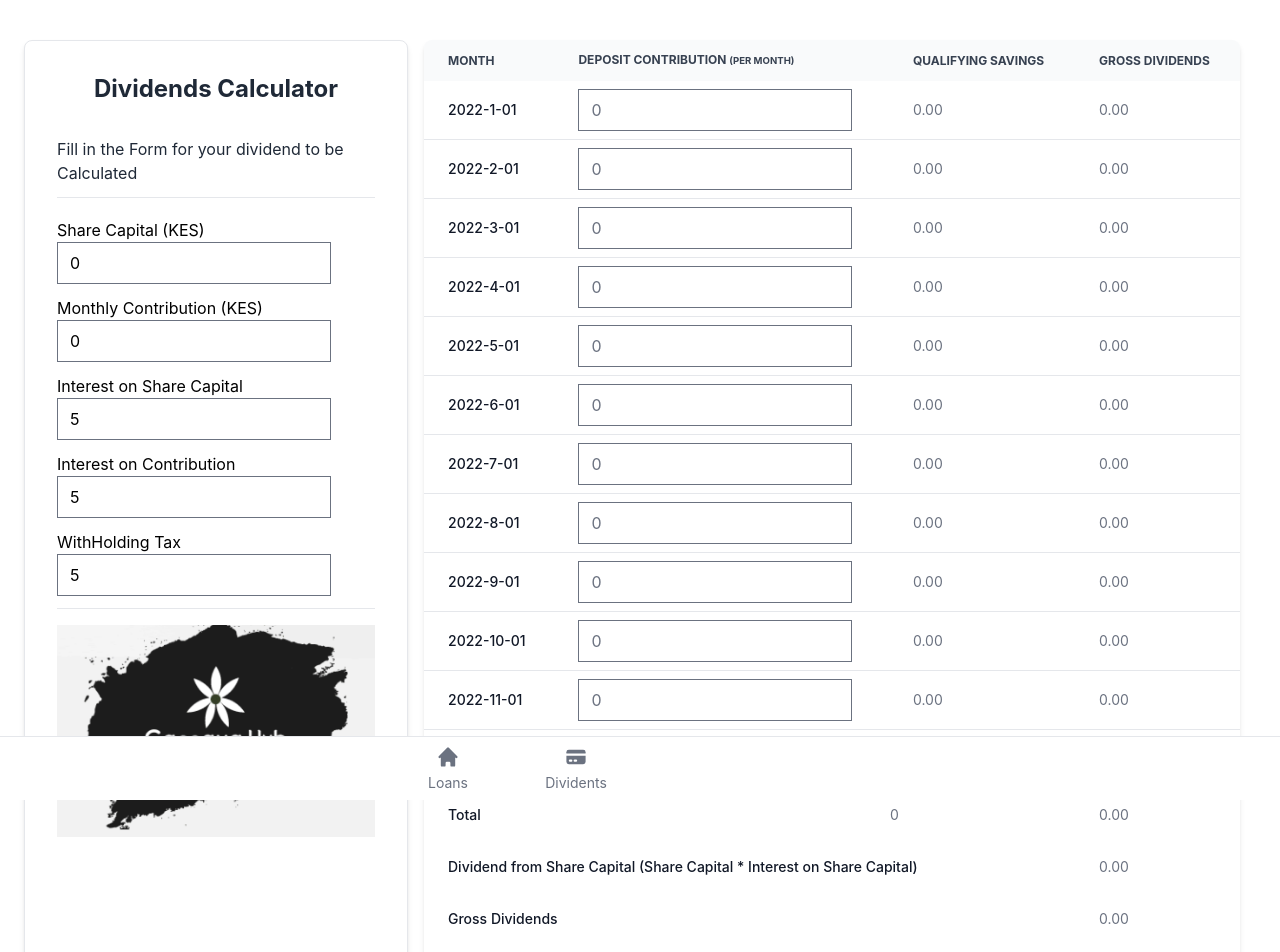
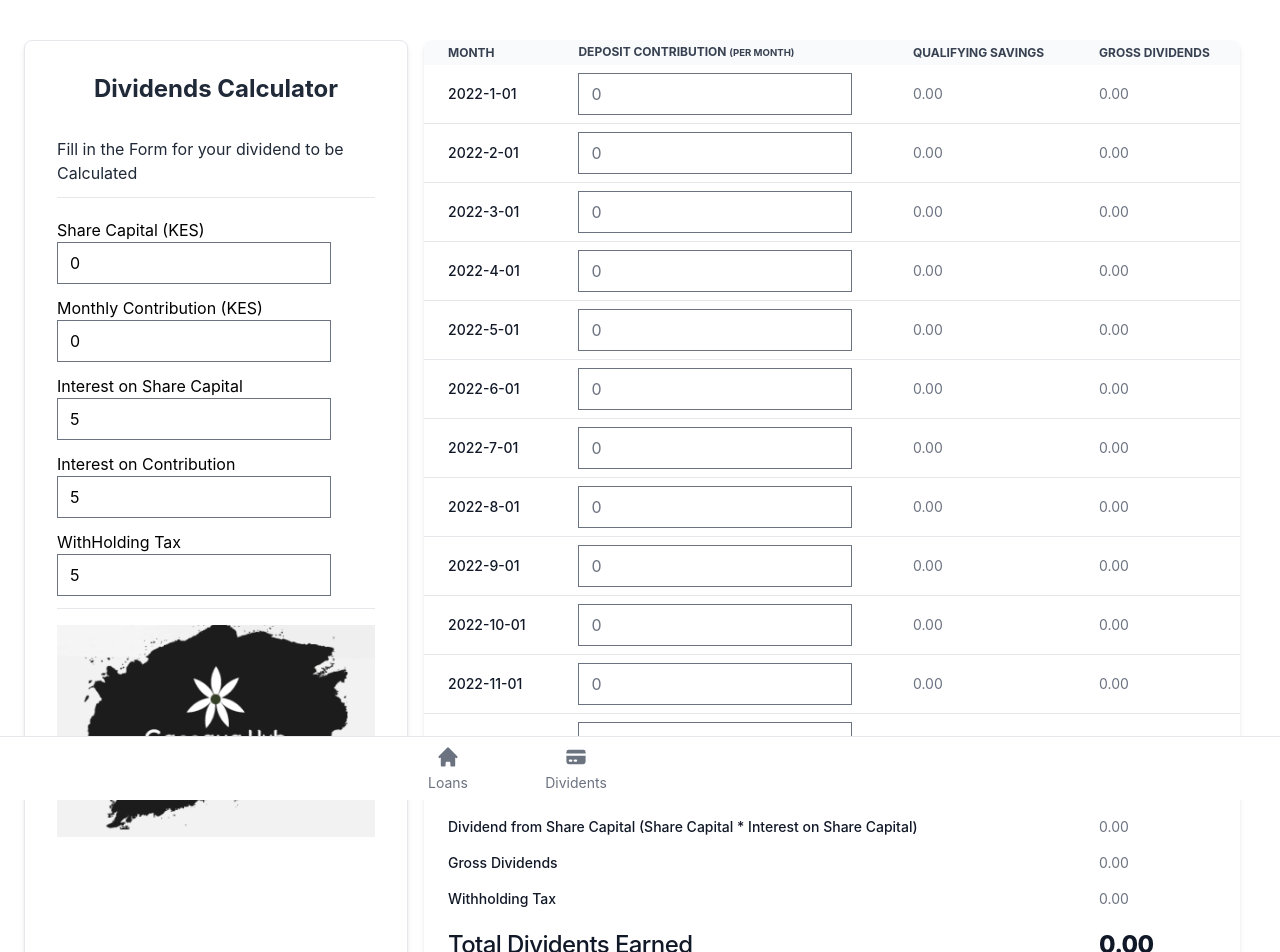
Before and after one commit to kapkory/loan-ammortization, a Vue app: page / in a window 1280 px wide. Shown: the top 952 px of the page. Built offline with nearby package versions, Linux system fonts and the light colour scheme.

Commit message:
fixed design issue

```diff
--- a/src/components/Dividents.vue
+++ b/src/components/Dividents.vue
@@ -101,16 +101,16 @@ watch(monthlyContribution, (newContribution : number)=>{
     <table class="w-full text-sm text-left text-gray-500 dark:text-gray-400">
         <thead class="text-xs text-gray-700 uppercase bg-gray-50 dark:bg-gray-700 dark:text-gray-400">
             <tr>
-                <th scope="col" class="px-6 py-3">
+                <th scope="col" class="px-6 py-1">
                     Month
                 </th>
-                <th scope="col" class="px-6 py-3">
+                <th scope="col" class="px-6 py-1">
                     Deposit Contribution <small class="text-muted">(Per Month)</small>
                 </th>
-                <th scope="col" class="px-6 py-3">
+                <th scope="col" class="px-6 py-1">
                     Qualifying Savings
                 </th>
-                <th scope="col" class="px-6 py-3">
+                <th scope="col" class="px-6 py-1">
                     Gross Dividends
                 </th>
 
@@ -133,7 +133,7 @@ watch(monthlyContribution, (newContribution : number)=>{
                 </td>
             </tr>
             <tr class="bg-white dark:bg-gray-800 hover:bg-gray-50 dark:hover:bg-gray-600">
-                <th scope="row" class="px-6 py-4 font-medium text-gray-900 whitespace-nowrap dark:text-white">
+                <th scope="row" class="px-6 py-2 font-medium text-gray-900 whitespace-nowrap dark:text-white">
                     Total
                 </th>
                  <td></td>
@@ -141,7 +141,7 @@ watch(monthlyContribution, (newContribution : number)=>{
                     {{ totalQualifyingSavings }}
                  </td>
 
-                <td class="px-6 py-4">
+                <td class="px-6 py-2">
                     {{ (totalQualifyingSavings* interestOnContribution/100).toFixed(2) }}
                 </td>
 
@@ -150,21 +150,21 @@ watch(monthlyContribution, (newContribution : number)=>{
 
 
             <tr class="bg-white dark:bg-gray-800 hover:bg-gray-50 dark:hover:bg-gray-600">
-                <th scope="row" colspan="3" class="px-6 py-4 font-medium text-gray-900 whitespace-nowrap dark:text-white">
+                <th scope="row" colspan="3" class="px-6 py-2 font-medium text-gray-900 whitespace-nowrap dark:text-white">
                     Dividend from Share Capital (Share Capital * Interest on Share Capital)
                 </th>
 
-                <td class="px-6 py-4">
+                <td class="px-6 py-2">
                     {{ (shareCapital * interestOnShareCapital/100).toFixed(2) }}
                 </td>
 
             </tr>
             <tr class="bg-white dark:bg-gray-800 hover:bg-gray-50 dark:hover:bg-gray-600">
-                <th scope="row" colspan="3" class="px-6 py-4 font-medium text-gray-900 whitespace-nowrap dark:text-white">
+                <th scope="row" colspan="3" class="px-6 py-2 font-medium text-gray-900 whitespace-nowrap dark:text-white">
                     Gross Dividends
                 </th>
 
-                <td class="px-6 py-4">
+                <td class="px-6 py-2">
                     {{ ((shareCapital * interestOnShareCapital/100) + (totalQualifyingSavings* interestOnContribution/100)).toFixed(2) }}
 
                 </td>
@@ -172,11 +172,11 @@ watch(monthlyContribution, (newContribution : number)=>{
             </tr>
 
             <tr class="bg-white dark:bg-gray-800 hover:bg-gray-50 dark:hover:bg-gray-600">
-                <th scope="row" colspan="3" class="px-6 py-4 font-medium text-gray-900 whitespace-nowrap dark:text-white">
+                <th scope="row" colspan="3" class="px-6 py-2 font-medium text-gray-900 whitespace-nowrap dark:text-white">
                     Withholding Tax
                 </th>
 
-                <td class="px-6 py-4">
+                <td class="px-6 py-2">
                    {{ (((shareCapital * interestOnShareCapital/100) + (totalQualifyingSavings* interestOnContribution/100)) * (withholdingTax/100)).toFixed(2)  }}
                 </td>
 
```
Also changed, not shown: 2 other files (tests, documents, lock files or other folders).
